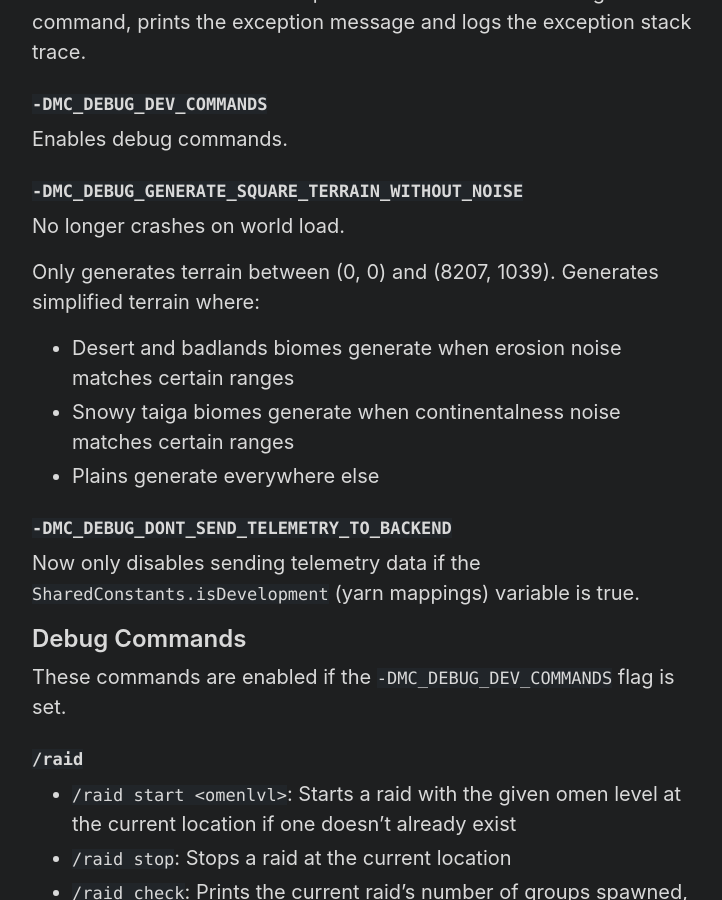
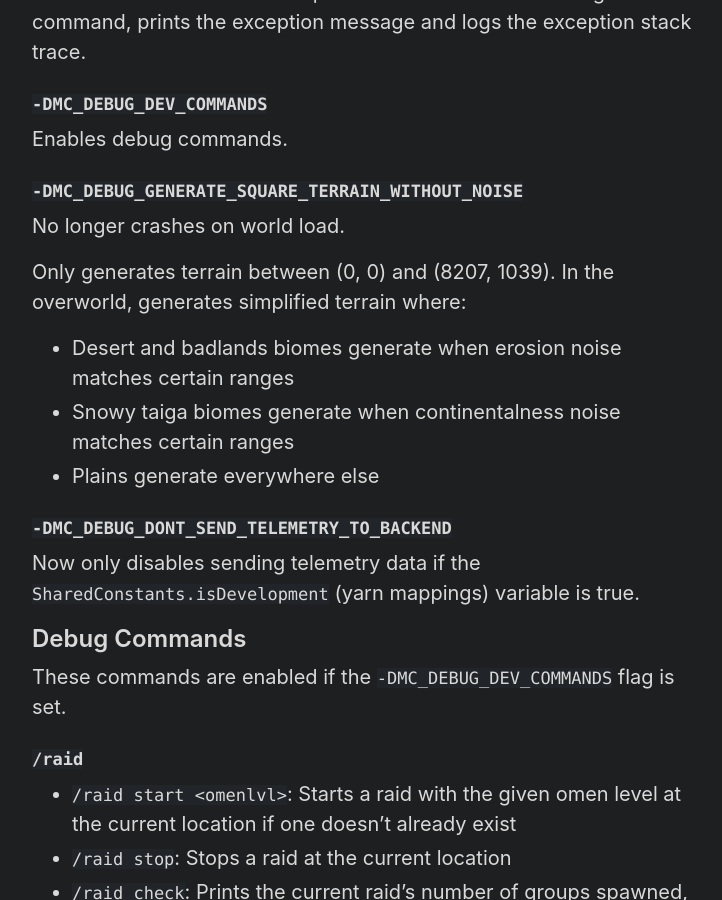
Before and after one commit to Tisawesomeness/tisawesomeness.github.io, a Jekyll site: the page built from snapshots/_posts/2025-09-16-1-21-9-pre1.md, in a window 1280 px wide and 900 px high, scrolled down 1924 px. Shown: the whole window, without its empty margins (272-994 px from the left). Built offline with Jekyll 4.4.1, drawn with Linux system fonts in a browser that asks for light colours; comment, search, counter and statistics services are not loaded; some of the changed text lies outside the part shown.

Commit message:
Clarify overworld-only

```diff
--- a/snapshots/_posts/2025-09-16-1-21-9-pre1.md
+++ b/snapshots/_posts/2025-09-16-1-21-9-pre1.md
@@ -57,7 +57,7 @@ Enables debug commands.
 
 No longer crashes on world load.
 
-Only generates terrain between (0, 0) and (8207, 1039). Generates simplified terrain where:
+Only generates terrain between (0, 0) and (8207, 1039). In the overworld, generates simplified terrain where:
 - Desert and badlands biomes generate when erosion noise matches certain ranges
 - Snowy taiga biomes generate when continentalness noise matches certain ranges
 - Plains generate everywhere else
@@ -116,3 +116,9 @@ The source executor must be a player.
 - `/debugconfig dialog <target> <dialog>`: Shows a dialog to the target player, as long as their connection is in configuration phase (`<target>` only accepts UUIDs)
 
 Only available on dedicated servers. Requires permission level 3.
+
+## Edits
+
+### Sep 16 2025
+
+- Clarify that `-DMC_DEBUG_GENERATE_SQUARE_TERRAIN_WITHOUT_NOISE` only changes biomes in the overworld
```
